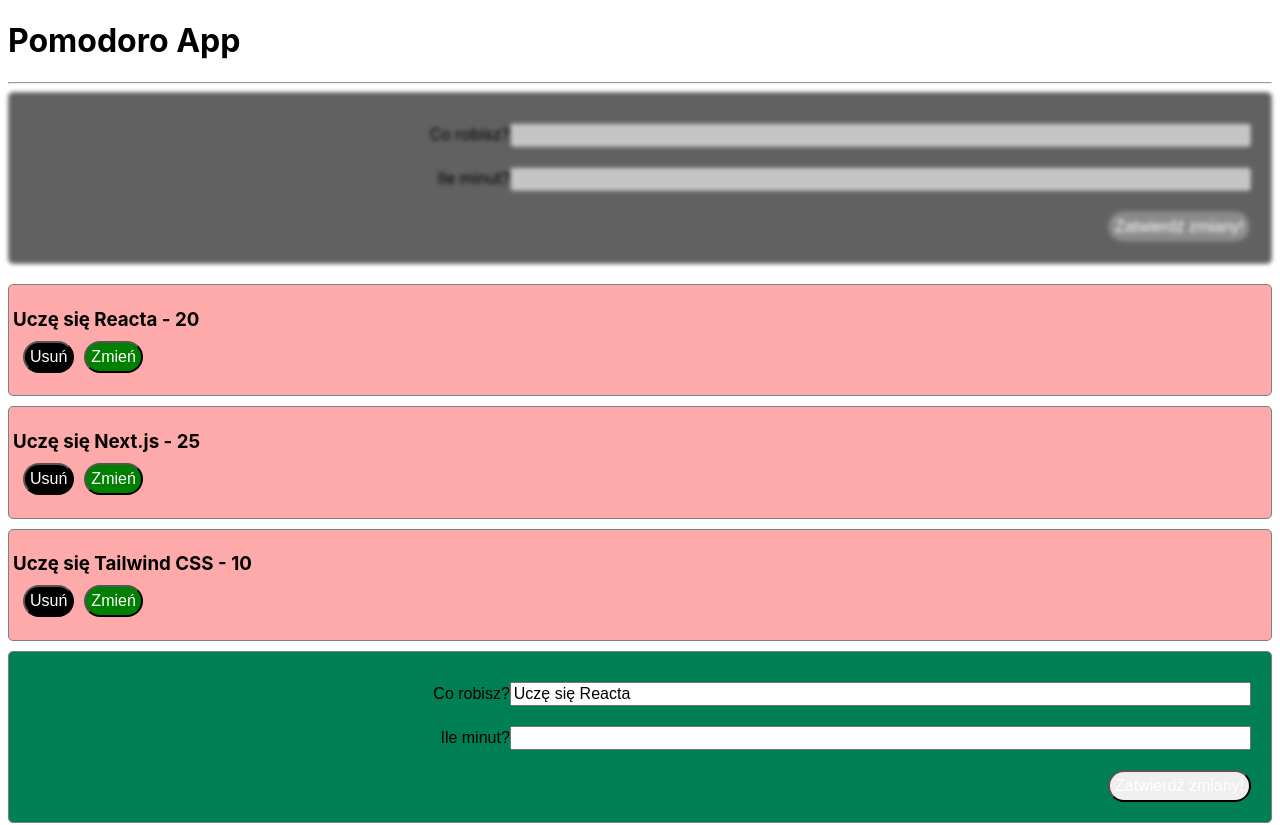
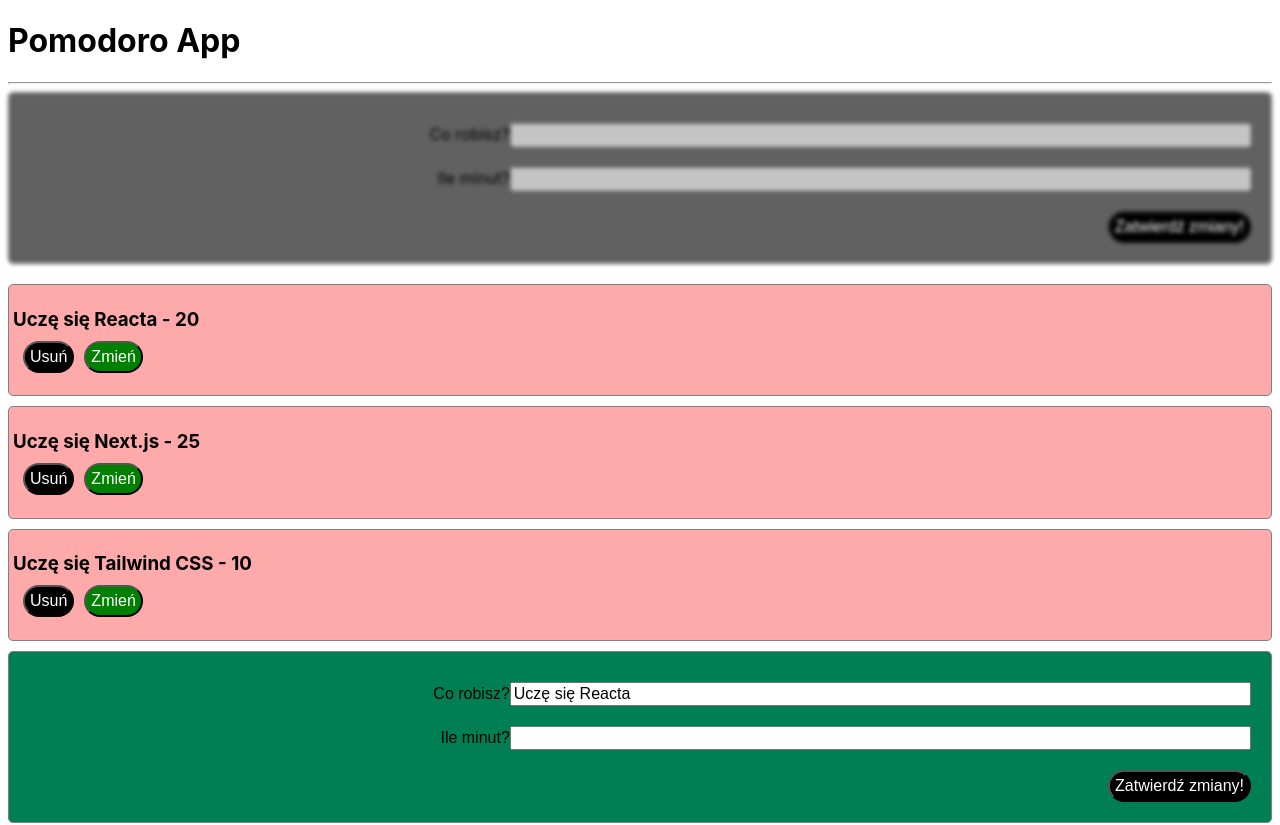
Before and after one commit to lukasz-klekner/pomodoro_app, a React (Create React App) app: page / in a window 1280 px wide. Shown: the top 825 px of the page. Built offline with nearby package versions, Linux system fonts and the light colour scheme.

Commit message:
styles Button using emotion

```diff
--- a/package.json
+++ b/package.json
@@ -3,10 +3,13 @@
   "version": "0.1.0",
   "private": true,
   "dependencies": {
+    "@emotion/react": "^11.9.3",
+    "@emotion/styled": "^11.9.3",
     "@testing-library/jest-dom": "^5.16.4",
     "@testing-library/react": "^13.3.0",
     "@testing-library/user-event": "^13.5.0",
     "classnames": "^2.3.1",
+    "emotion": "^11.0.0",
     "node": "^17.7.2",
     "react": "^18.1.0",
     "react-dom": "^18.1.0",
--- a/src/components/Button.js
+++ b/src/components/Button.js
@@ -1,19 +1,20 @@
-const Button = ({ children, disabled, onClick, variant = 'primary' }) => {
-  const buttonStyles = {}
+import styled from '@emotion/styled'
 
-  if (variant === 'primary') {
-    buttonStyles['background-color'] = 'black'
-  }
+const StyledButton = styled.button`
+  font-size: 16px;
+  margin-top: 10px;
+  margin-left: 10px;
+  padding: 5px;
+  border-radius: 20px;
+  color: white;
+  background-color: ${({ variant }) =>
+    variant === 'primary' ? 'black' : 'green'};
+`
 
-  if (variant === 'secondary') {
-    buttonStyles['background-color'] = 'green'
-  }
-
-  return (
-    <button disabled={disabled} onClick={onClick} style={buttonStyles}>
-      {children}
-    </button>
-  )
-}
+const Button = ({ children, disabled, onClick, variant = 'primary' }) => (
+  <StyledButton disabled={disabled} onClick={onClick} variant={variant}>
+    {children}
+  </StyledButton>
+)
 
 export default Button
--- a/src/components/TimeboxEditor.js
+++ b/src/components/TimeboxEditor.js
@@ -1,4 +1,6 @@
 import classNames from 'classnames'
+
+import Button from './Button'
 
 const TimeboxEditor = ({
   isEditable,
@@ -34,9 +36,9 @@ const TimeboxEditor = ({
         />
       </label>
       <br />
-      <button disabled={!isEditable} onClick={onConfirm}>
+      <Button disabled={!isEditable} onClick={onConfirm}>
         Zatwierdź zmiany!
-      </button>
+      </Button>
     </div>
   )
 }
--- a/src/styles/form-elements.scss
+++ b/src/styles/form-elements.scss
@@ -4,12 +4,3 @@ input {
   margin-bottom: spacing(2.5);
   font-size: 16px;
 }
-
-button {
-  font-size: 16px;
-  margin-top: spacing(2.5);
-  margin-left: spacing(2.5);
-  padding: spacing(1.25);
-  border-radius: 20px;
-  color: white;
-}
```
Also changed, not shown: 1 other file (tests, documents, lock files or other folders).
